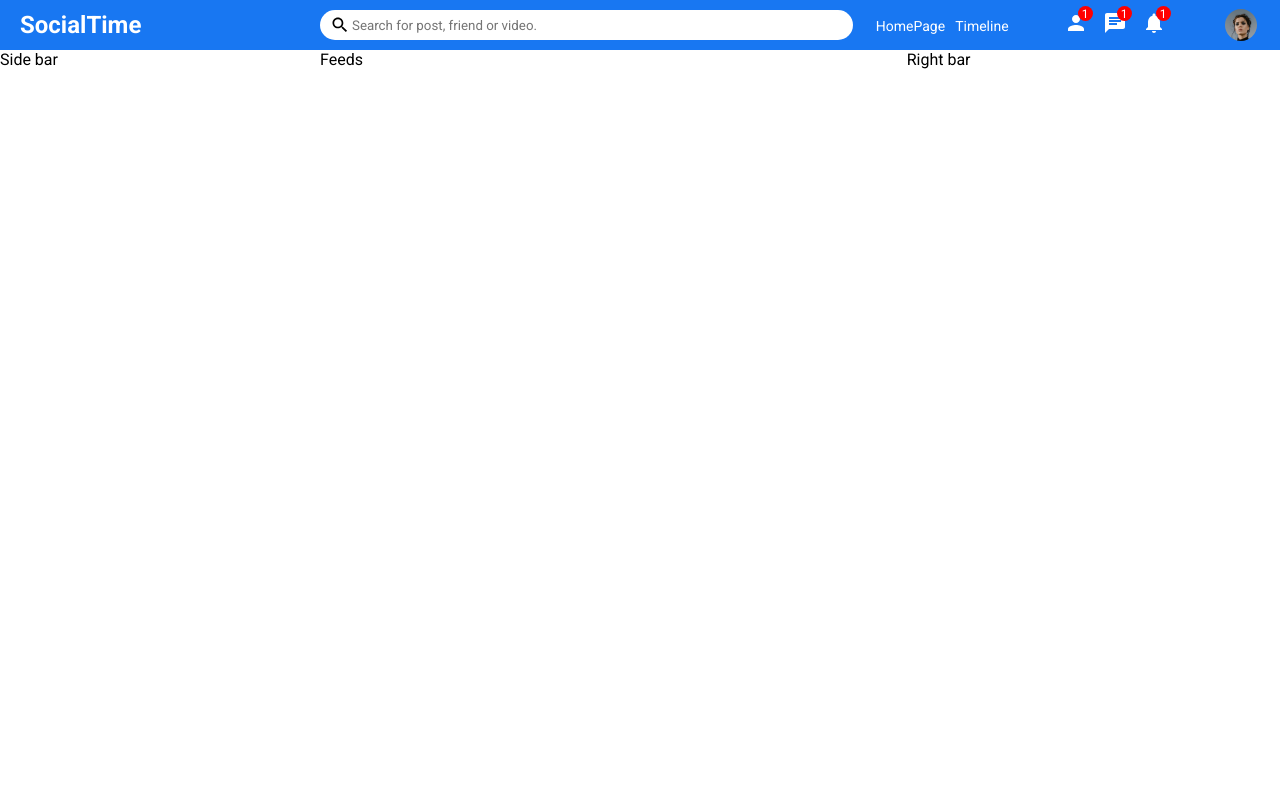
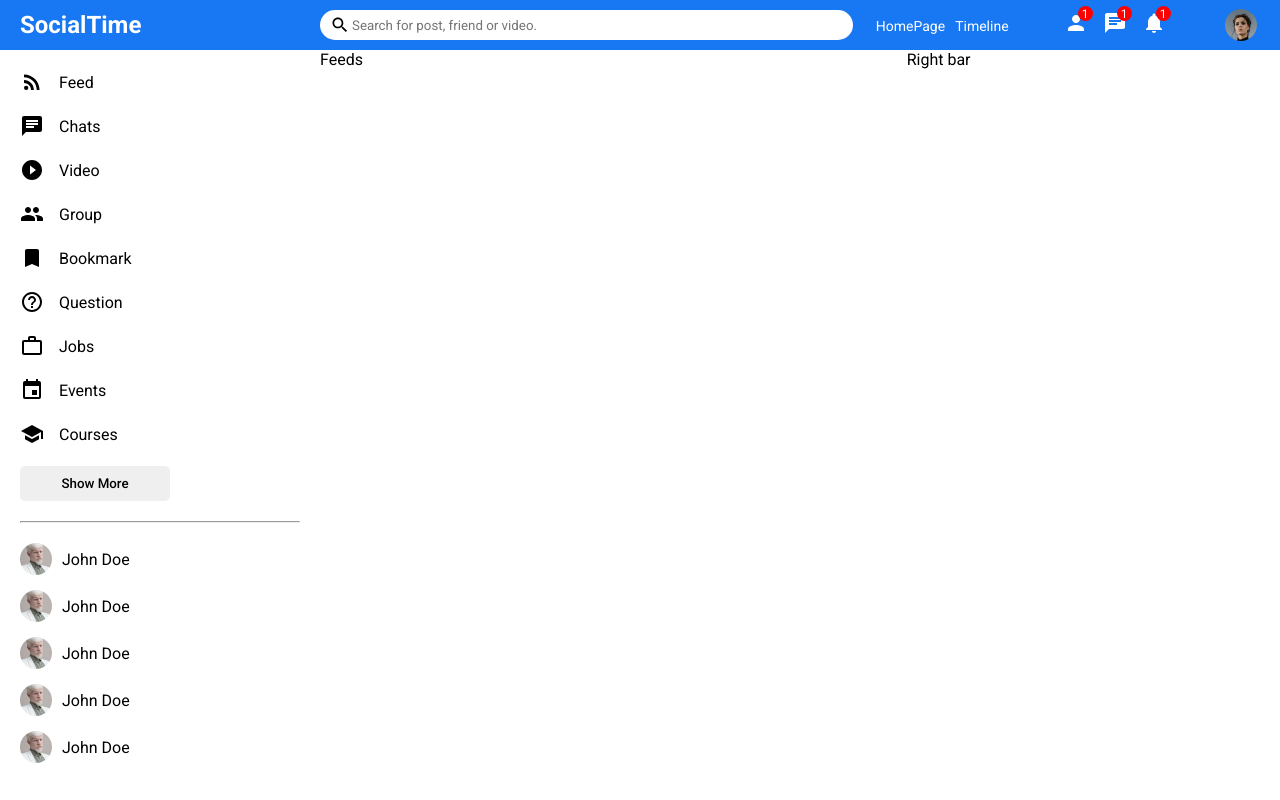
Before and after one commit to Smit90/Social-App, a React (Create React App) app in the folder client/: page / in a window 1280 px wide. Built offline with nearby package versions, Linux system fonts and the light colour scheme.

Commit message:
sidebar component

```diff
--- a/client/src/components/sidebar/SideBar.jsx
+++ b/client/src/components/sidebar/SideBar.jsx
@@ -1,9 +1,73 @@
 import "./sidebar.css"
+import { Chat, RssFeed, PlayCircleFilled, Group, Bookmark, HelpOutline, WorkOutline, Event, School } from "@material-ui/icons"
 
 export default function SideBar() {
     return (
         <div className="sidebar">
-            Side bar
+            <div className="sidebarWrapper">
+                <ul className="sidebarList">
+                    <li className="sidebarListItem">
+                        <RssFeed className="sidebarIcon" />
+                        <span className="sidebarListItemText">Feed</span>
+                    </li>
+                    <li className="sidebarListItem">
+                        <Chat className="sidebarIcon" />
+                        <span className="sidebarListItemText">Chats</span>
+                    </li>
+                    <li className="sidebarListItem">
+                        <PlayCircleFilled className="sidebarIcon" />
+                        <span className="sidebarListItemText">Video</span>
+                    </li>
+                    <li className="sidebarListItem">
+                        <Group className="sidebarIcon" />
+                        <span className="sidebarListItemText">Group</span>
+                    </li>
+                    <li className="sidebarListItem">
+                        <Bookmark className="sidebarIcon" />
+                        <span className="sidebarListItemText">Bookmark</span>
+                    </li>
+                    <li className="sidebarListItem">
+                        <HelpOutline className="sidebarIcon" />
+                        <span className="sidebarListItemText">Question</span>
+                    </li>
+                    <li className="sidebarListItem">
+                        <WorkOutline className="sidebarIcon" />
+                        <span className="sidebarListItemText">Jobs</span>
+                    </li>
+                    <li className="sidebarListItem">
+                        <Event className="sidebarIcon" />
+                        <span className="sidebarListItemText">Events</span>
+                    </li>
+                    <li className="sidebarListItem">
+                        <School className="sidebarIcon" />
+                        <span className="sidebarListItemText">Courses</span>
+                    </li>
+                </ul>
+                <button className="sidebarButton">Show More</button>
+                <hr className="sidebarHr" />
+                <ul className="sidebarFriendList">
+                    <li className="sidebarFriend">
+                        <img className="sidebarFriendImg" src="/assets/person/2.jpeg" alt="" />
+                        <span className="sidebarFriendName">John Doe</span>
+                    </li>
+                    <li className="sidebarFriend">
+                        <img className="sidebarFriendImg" src="/assets/person/2.jpeg" alt="" />
+                        <span className="sidebarFriendName">John Doe</span>
+                    </li>
+                    <li className="sidebarFriend">
+                        <img className="sidebarFriendImg" src="/assets/person/2.jpeg" alt="" />
+                        <span className="sidebarFriendName">John Doe</span>
+                    </li>
+                    <li className="sidebarFriend">
+                        <img className="sidebarFriendImg" src="/assets/person/2.jpeg" alt="" />
+                        <span className="sidebarFriendName">John Doe</span>
+                    </li>
+                    <li className="sidebarFriend">
+                        <img className="sidebarFriendImg" src="/assets/person/2.jpeg" alt="" />
+                        <span className="sidebarFriendName">John Doe</span>
+                    </li>
+                </ul>
+            </div>
         </div>
     )
 }
--- a/client/src/components/sidebar/sidebar.css
+++ b/client/src/components/sidebar/sidebar.css
@@ -1,4 +1,69 @@
-.sidebar{
-    flex:3;
+.sidebar {
+    flex: 3;
     height: calc(100vh - 50px);
-}
+    overflow-y: scroll;
+    position: sticky;
+    top: 50px;
+  }
+
+  ::-webkit-scrollbar {
+    width: 5px;
+  }
+  ::-webkit-scrollbar-track {
+    background-color: #f1f1f1;
+  }
+  ::-webkit-scrollbar-thumb {
+    background-color: rgb(179, 179, 179);
+  }
+
+  .sidebarWrapper {
+    padding: 20px;
+  }
+
+  .sidebarList {
+    padding: 0;
+    margin: 0;
+    list-style: none;
+  }
+
+  .sidebarListItem {
+    display: flex;
+    align-items: center;
+    margin-bottom: 20px;
+  }
+
+  .sidebarIcon {
+    margin-right: 15px;
+  }
+
+  .sidebarButton {
+    width: 150px;
+    border: none;
+    padding: 10px;
+    border-radius: 5px;
+    font-weight: 500;
+  }
+
+  .sidebarHr {
+    margin: 20px 0;
+  }
+
+  .sidebarFriendList {
+    padding: 0;
+    margin: 0;
+    list-style: none;
+  }
+
+  .sidebarFriend{
+      display: flex;
+      align-items: center;
+      margin-bottom: 15px;
+  }
+
+  .sidebarFriendImg{
+      width: 32px;
+      height: 32px;
+      border-radius: 50%;
+      object-fit: cover;
+      margin-right: 10px;
+  }
```
